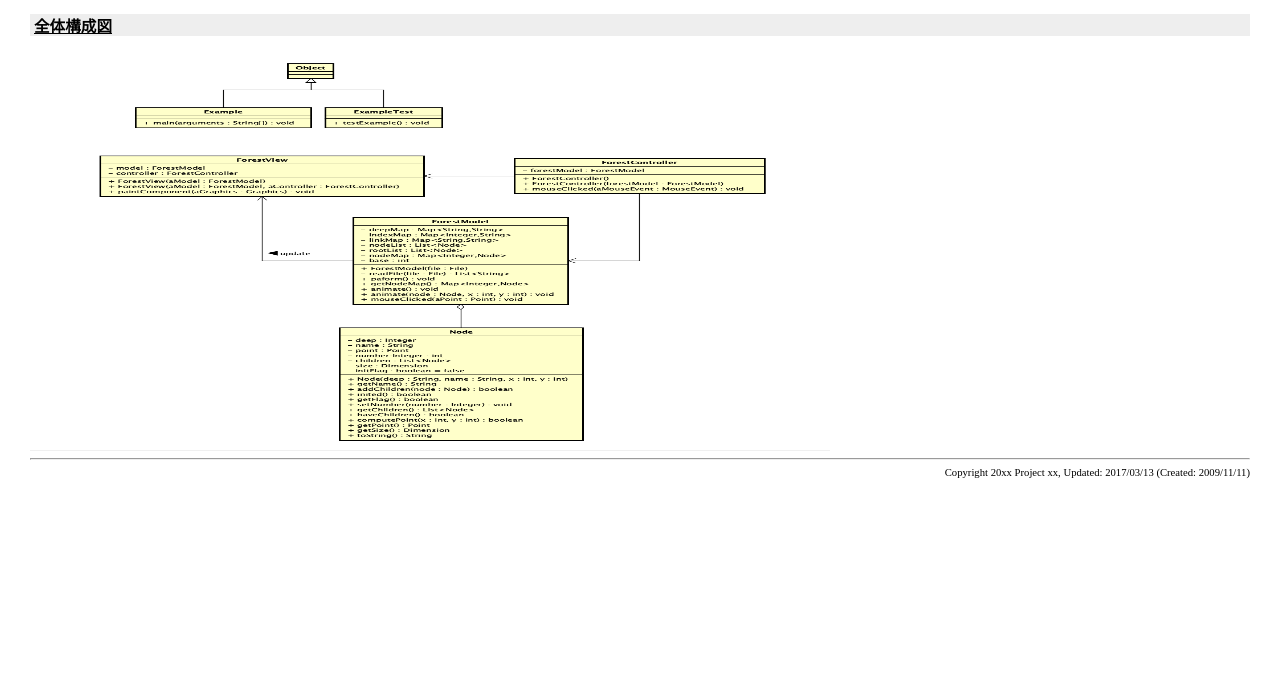
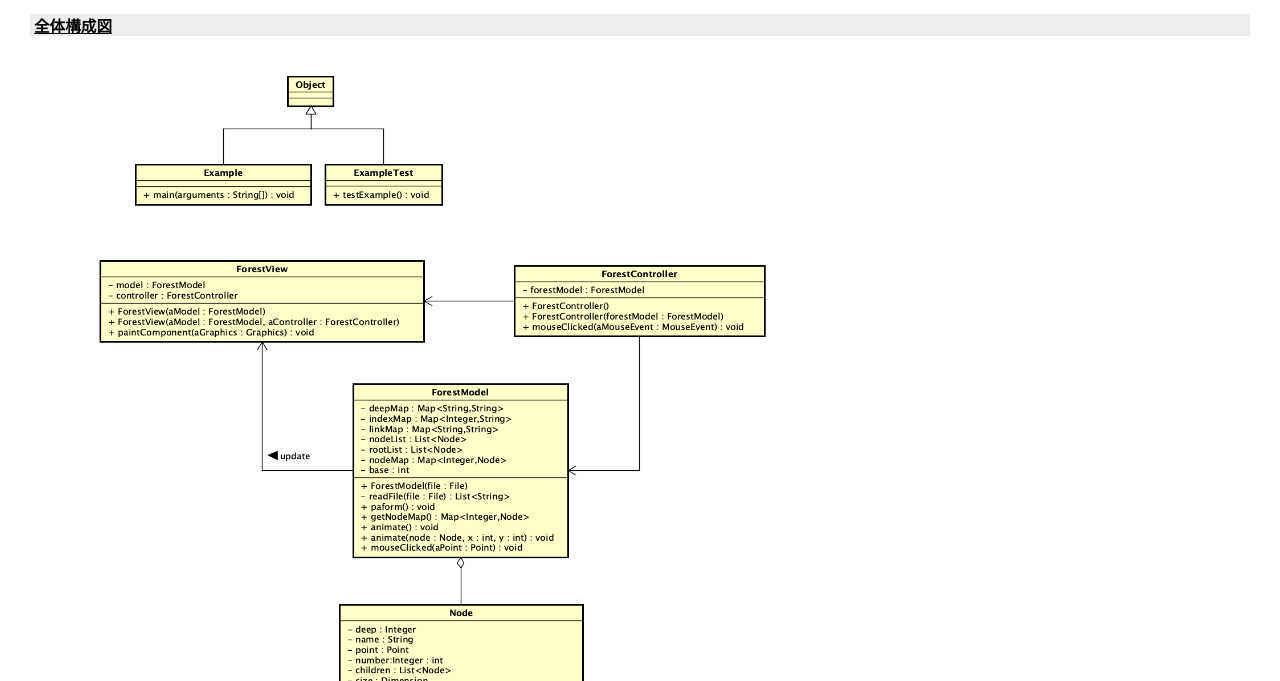
Before and after one commit to soma-1335/Forest, a plain HTML site: page Forest_Document/DetailDesign/index.html in a window 1280 px wide. Shown: the part 119-800 px from the top of the page. Drawn offline with Linux system fonts and the light colour scheme.

Commit message:
Update index.html

```diff
--- a/Forest_Document/DetailDesign/index.html
+++ b/Forest_Document/DetailDesign/index.html
@@ -253,7 +253,7 @@ th {
         <a name="all">全体構成図</a>
     </h3>
 </div>
-<img src="all.png" width="800" height="400">
+<img src="all.png" width="800" height="800">
 <hr>
 <div class="right-small">Copyright 20xx Project xx, Updated: 2017/03/13 (Created: 2009/11/11)</div>
 </body>
```
